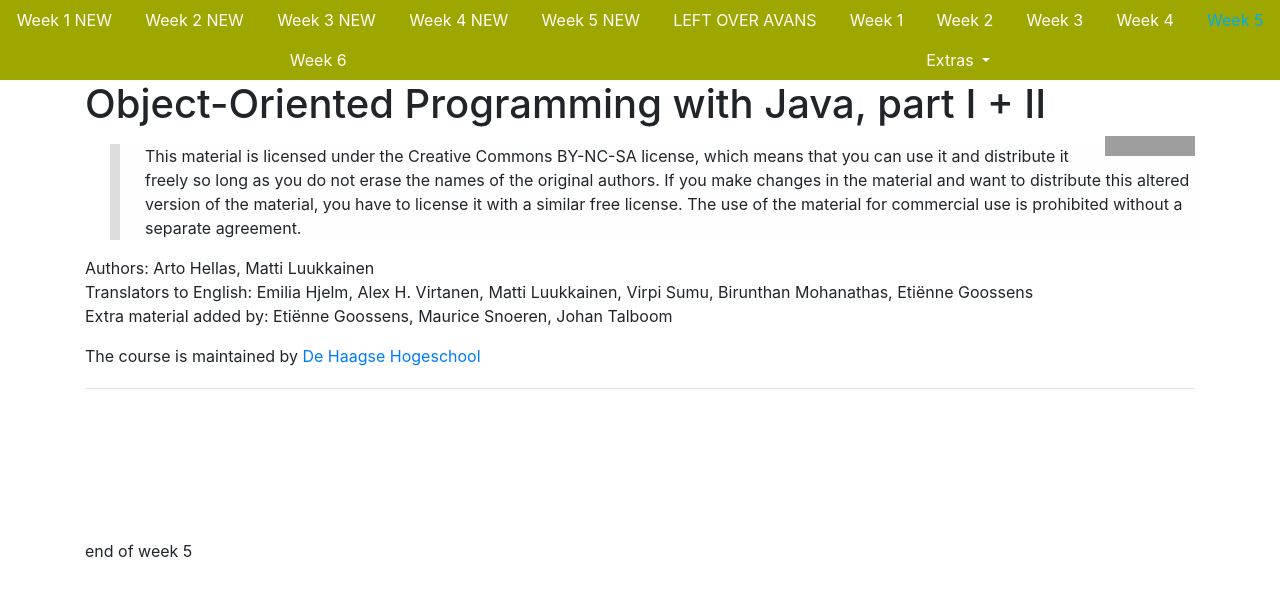
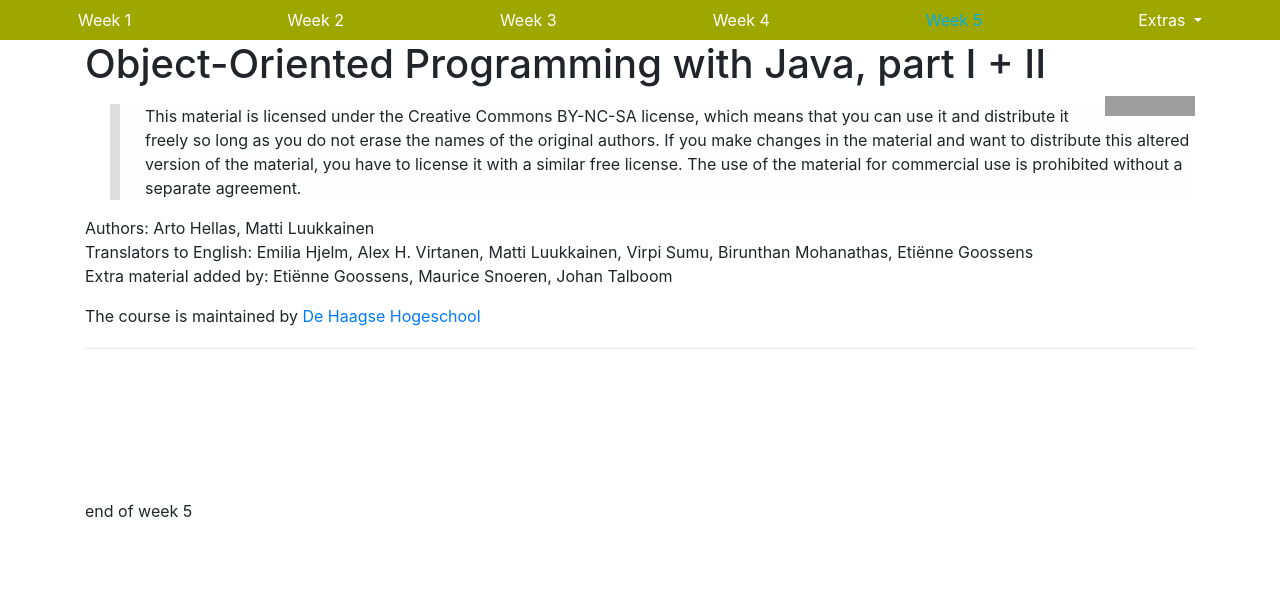
Before and after one commit to hhs-2018-se-dt-s2-apip/lesmateriaal, a Jekyll site: the page built from week5.md, in a window 1280 px wide. Shown: the top 596 px of the page. Built offline with Jekyll 4.4.1, drawn with Linux system fonts in a browser that asks for light colours; comment, search, counter and statistics services are not loaded; grey boxes are pictures that could not be loaded.

Commit message:
renamed files

```diff
--- a/_layouts/default.html
+++ b/_layouts/default.html
@@ -225,24 +225,6 @@
   </head>
   <body>
         <ul class="nav nav-pills nav-fill">
-          <li class="nav-item">
-            <a class="nav-link {% if page.title == "Week 1 updated" %} active{% endif %}" href="week1updated">Week 1 NEW</a>
-          </li>
-		  <li class="nav-item">
-            <a class="nav-link {% if page.title == "Week 2 updated" %} active{% endif %}" href="week2updated">Week 2 NEW</a>
-          </li>
-		  <li class="nav-item">
-            <a class="nav-link {% if page.title == "Week 3 updated" %} active{% endif %}" href="week3updated">Week 3 NEW</a>
-          </li>
-		  <li class="nav-item">
-            <a class="nav-link {% if page.title == "Week 4 updated" %} active{% endif %}" href="week4updated">Week 4 NEW</a>
-          </li>
-		  <li class="nav-item">
-            <a class="nav-link {% if page.title == "Week 5 updated" %} active{% endif %}" href="week5updated">Week 5 NEW</a>
-          </li>
-		  <li class="nav-item">
-            <a class="nav-link {% if page.title == "Week 6 updated" %} active{% endif %}" href="week6updated">LEFT OVER AVANS</a>
-          </li>
 		  <li class="nav-item">
             <a class="nav-link {% if page.title == "Week 1" %} active{% endif %}" href="week1">Week 1</a>
           </li>
@@ -257,9 +239,6 @@
           </li>
           <li class="nav-item">
             <a class="nav-link {% if page.title == "Week 5" %} active{% endif %}" href="week5">Week 5</a>
-          </li>
-          <li class="nav-item">
-            <a class="nav-link {% if page.title == "Week 6" %} active{% endif %}" href="week6">Week 6</a>
           </li>
           <li class="nav-item dropdown">
             <a class="nav-link dropdown-toggle" href="#" id="navbarDropdown" role="button" data-toggle="dropdown" aria-haspopup="true" aria-expanded="false">
```
Also changed, not shown: week1.md (renamed from week1updated.md), week2.md (renamed from week2updated.md), week3.md (renamed from week3updated.md), week4.md (renamed from week4updated.md), week5.md (renamed from week5updated.md), week6.md (renamed from week6updated.md).
